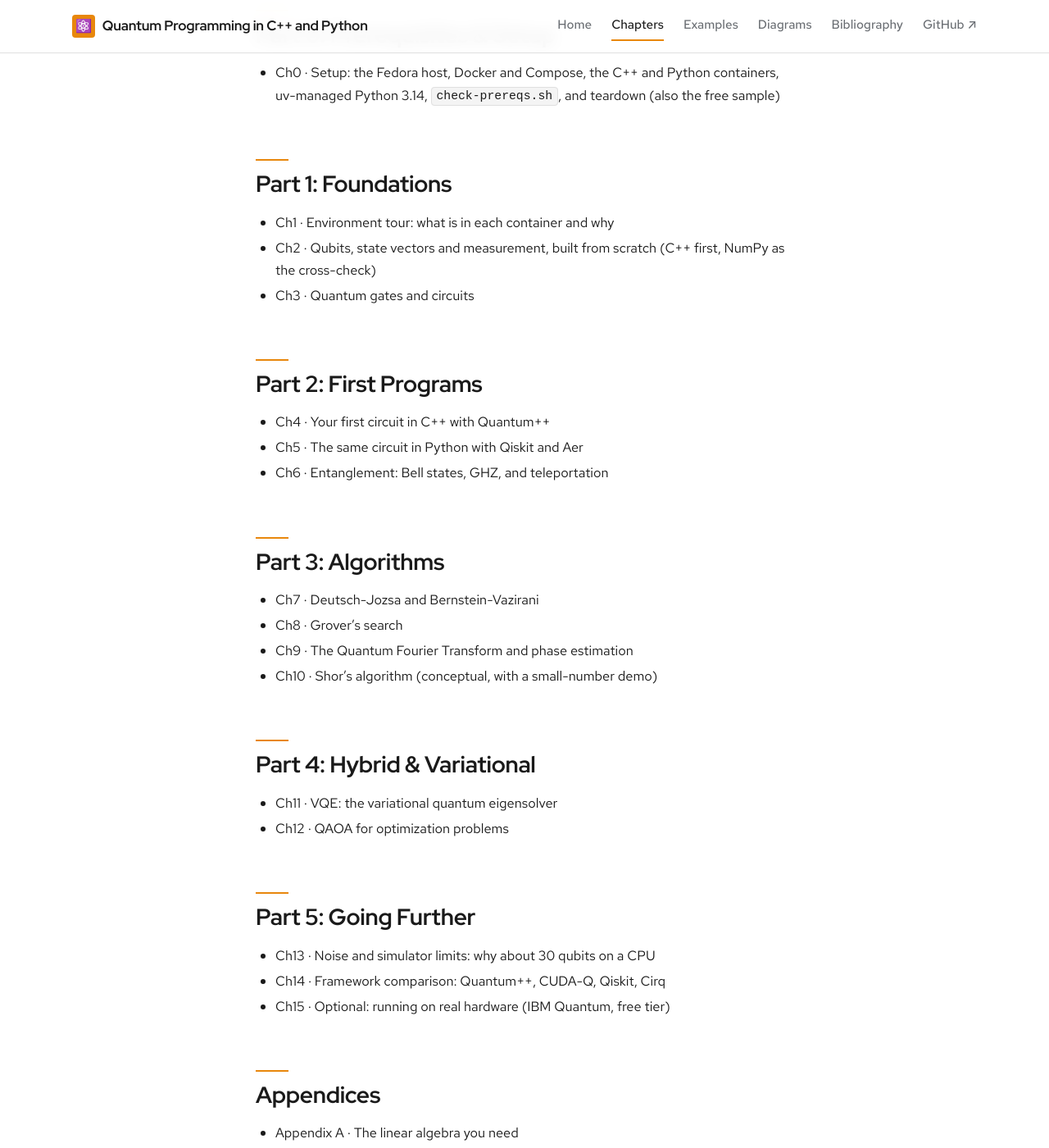
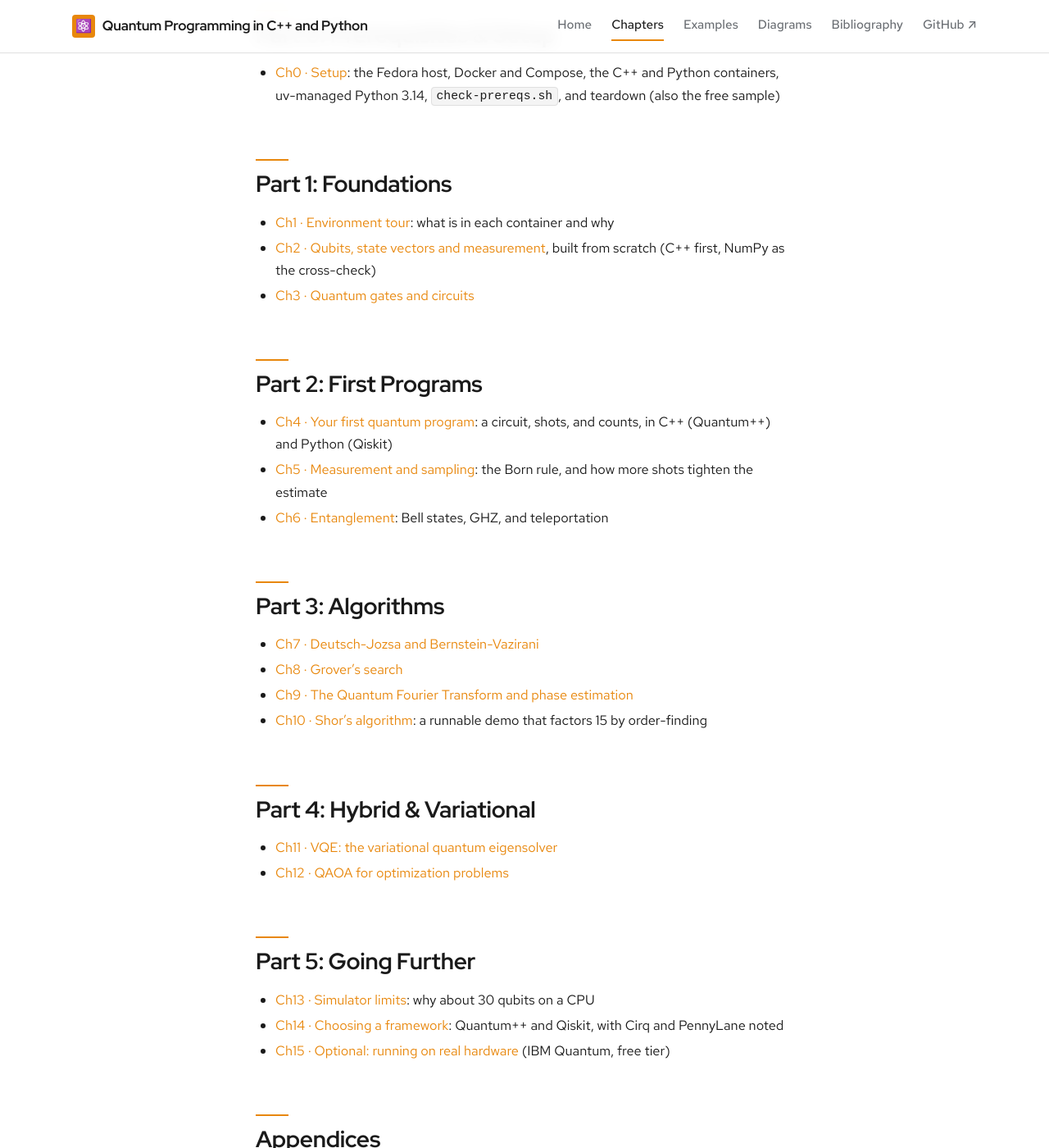
Before and after one commit to patterncatalyst/quantum-programming-cpp-python, a Jekyll site: the page built from _docs/00-outline.md, in a window 1280 px wide and 1400 px high, scrolled down 725 px. Shown: the whole window at 82% size. Built offline with Jekyll 4.4.1, drawn with Linux system fonts in a browser that asks for light colours; some web fonts are replaced; some of the changed text lies outside the part shown.

Commit message:
docs(r10): link outline chapters and add Appendix C glossary (#11)
Make every entry on the Outline page a link to its chapter, and correct the
stale Ch4/Ch5/Ch10/Ch13/Ch14 descriptions to match the shipped chapters. Add
Appendix C, a glossary covering the book's vocabulary: qubit, superposition,
the gates (Hadamard, X, Z, CNOT, rotations), Born rule and measurement, the
algorithms (Deutsch-Jozsa, Bernstein-Vazirani, Grover, QFT, Shor and friends),
the hybrid terms (Hamiltonian, VQE, QAOA, expectation value), hardware limits,
the post-quantum-cryptography terms, and the frameworks used.

Assisted-by: claude-code:claude-opus-4-8

```diff
--- a/_docs/00-outline.md
+++ b/_docs/00-outline.md
@@ -21,36 +21,37 @@ algorithm in the outline.
 The arc is below. Chapters link as they ship.
 
 ## Part 0: Prerequisites & Setup
-- Ch0 · Setup: the Fedora host, Docker and Compose, the C++ and Python containers, uv-managed Python 3.14, `check-prereqs.sh`, and teardown (also the free sample)
+- [Ch0 · Setup]({{ '/docs/00-prerequisites/' | relative_url }}): the Fedora host, Docker and Compose, the C++ and Python containers, uv-managed Python 3.14, `check-prereqs.sh`, and teardown (also the free sample)
 
 ## Part 1: Foundations
-- Ch1 · Environment tour: what is in each container and why
-- Ch2 · Qubits, state vectors and measurement, built from scratch (C++ first, NumPy as the cross-check)
-- Ch3 · Quantum gates and circuits
+- [Ch1 · Environment tour]({{ '/docs/01-environment/' | relative_url }}): what is in each container and why
+- [Ch2 · Qubits, state vectors and measurement]({{ '/docs/02-qubits/' | relative_url }}), built from scratch (C++ first, NumPy as the cross-check)
+- [Ch3 · Quantum gates and circuits]({{ '/docs/03-gates/' | relative_url }})
 
 ## Part 2: First Programs
-- Ch4 · Your first circuit in C++ with Quantum++
-- Ch5 · The same circuit in Python with Qiskit and Aer
-- Ch6 · Entanglement: Bell states, GHZ, and teleportation
+- [Ch4 · Your first quantum program]({{ '/docs/04-first-program/' | relative_url }}): a circuit, shots, and counts, in C++ (Quantum++) and Python (Qiskit)
+- [Ch5 · Measurement and sampling]({{ '/docs/05-measurement/' | relative_url }}): the Born rule, and how more shots tighten the estimate
+- [Ch6 · Entanglement]({{ '/docs/06-entanglement/' | relative_url }}): Bell states, GHZ, and teleportation
 
 ## Part 3: Algorithms
-- Ch7 · Deutsch-Jozsa and Bernstein-Vazirani
-- Ch8 · Grover's search
-- Ch9 · The Quantum Fourier Transform and phase estimation
-- Ch10 · Shor's algorithm (conceptual, with a small-number demo)
+- [Ch7 · Deutsch-Jozsa and Bernstein-Vazirani]({{ '/docs/07-query-algorithms/' | relative_url }})
+- [Ch8 · Grover's search]({{ '/docs/08-grover/' | relative_url }})
+- [Ch9 · The Quantum Fourier Transform and phase estimation]({{ '/docs/09-qft-phase/' | relative_url }})
+- [Ch10 · Shor's algorithm]({{ '/docs/10-shor/' | relative_url }}): a runnable demo that factors 15 by order-finding
 
 ## Part 4: Hybrid & Variational
-- Ch11 · VQE: the variational quantum eigensolver
-- Ch12 · QAOA for optimization problems
+- [Ch11 · VQE: the variational quantum eigensolver]({{ '/docs/11-vqe/' | relative_url }})
+- [Ch12 · QAOA for optimization problems]({{ '/docs/12-qaoa/' | relative_url }})
 
 ## Part 5: Going Further
-- Ch13 · Noise and simulator limits: why about 30 qubits on a CPU
-- Ch14 · Framework comparison: Quantum++, CUDA-Q, Qiskit, Cirq
-- Ch15 · Optional: running on real hardware (IBM Quantum, free tier)
+- [Ch13 · Simulator limits]({{ '/docs/13-simulator-limits/' | relative_url }}): why about 30 qubits on a CPU
+- [Ch14 · Choosing a framework]({{ '/docs/14-frameworks/' | relative_url }}): Quantum++ and Qiskit, with Cirq and PennyLane noted
+- [Ch15 · Optional: running on real hardware]({{ '/docs/15-real-hardware/' | relative_url }}) (IBM Quantum, free tier)
 
 ## Appendices
-- Appendix A · The linear algebra you need
-- Appendix B · Post-quantum cryptography is not quantum computing
+- [Appendix A · The linear algebra you need]({{ '/docs/16-appendix-linear-algebra/' | relative_url }})
+- [Appendix B · Post-quantum cryptography is not quantum computing]({{ '/docs/17-appendix-post-quantum/' | relative_url }})
+- [Appendix C · Glossary]({{ '/docs/18-appendix-glossary/' | relative_url }})
 
 ## A note on "post-quantum"
 
```
Also changed, not shown: _docs/18-appendix-glossary.md (added, +114 -0 lines), _parts/06-appendices.md (+1 -1 lines), _plans/iteration-plan.md (+1 -0 lines).
